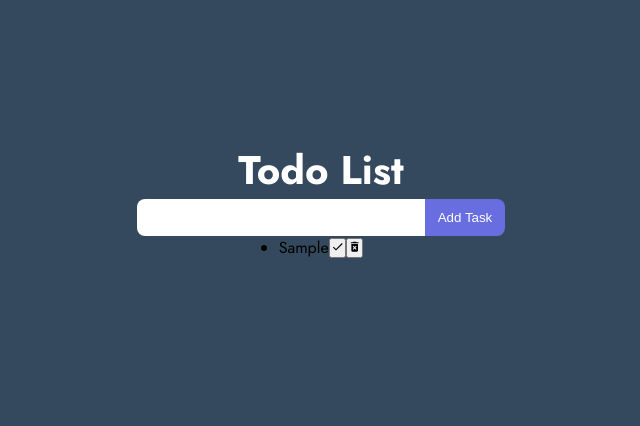
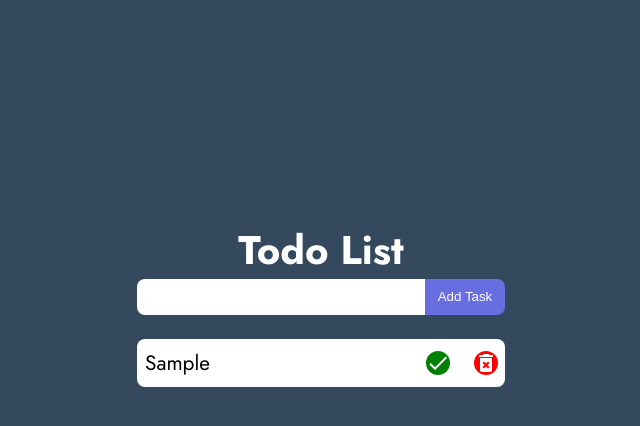
Before and after one commit to muktinathrajbanshi/reactJS2025, a React (Vite) app: page / in a window 1280 px wide. Both pictures are taken after typing "Sample" into the empty fields and a click on the button "Add Task". Shown: the top 426 px of the page, without its empty margins (319-959 px from the left). Built offline with nearby package versions, Linux system fonts and the light colour scheme; a web font is replaced by a local one.

Commit message:
wow one of the biggest challenges is solved regarding design

```diff
--- a/src/projects/Todo/Todo.css
+++ b/src/projects/Todo/Todo.css
@@ -15,7 +15,7 @@
   height: 100vh;
   background-color: #34495e;
   font-family: "Jost", sans-serif;
-  padding-bottom: 25rem;
+  padding-bottom: 12rem;
 }
 
 h1 {
@@ -62,3 +62,60 @@ h1 {
   -ms-transition: background-color 0.3s ease;
   -o-transition: background-color 0.3s ease;
 }
+
+.myUnordList {
+  display: flex;
+  justify-content: center;
+  align-items: center;
+}
+
+.todo-item {
+  display: flex;
+  justify-content: space-between;
+  gap: 1.5rem;
+  padding-right: 0.5rem;
+  align-items: center;
+  width: 23rem;
+  height: 3rem;
+  font-size: 1.3rem;
+  background-color: #fff;
+  margin-top: 1.5rem;
+  padding-left: 0.5rem;
+  border-radius: 0.5rem;
+  -webkit-border-radius: 0.5rem;
+  -moz-border-radius: 0.5rem;
+  -ms-border-radius: 0.5rem;
+  -o-border-radius: 0.5rem;
+}
+
+.todo-item .challenge {
+  width: 20rem;
+  /* background-color: red; */
+}
+
+.todo-item .check-btn,
+.todo-item .delete-btn {
+  display: flex;
+  justify-content: center;
+  align-items: center;
+  width: 1.5rem;
+  height: 1.5rem;
+  font-size: 1.5rem;
+  border-radius: 50%;
+  -webkit-border-radius: 50%;
+  -moz-border-radius: 50%;
+  -ms-border-radius: 50%;
+  -o-border-radius: 50%;
+  background-color: green;
+  color: #fff;
+  border: none;
+  outline: none;
+}
+
+.todo-item .check-btn {
+  margin-left: 12rem;
+}
+
+.todo-item .delete-btn {
+  background-color: red;
+}
--- a/src/projects/Todo/Todo.jsx
+++ b/src/projects/Todo/Todo.jsx
@@ -55,7 +55,9 @@ export const Todo = () => {
                     task.map((curTask, index) => {
                         return (
                             <li key={index} className="todo-item">
+                                <div className="challenge">
                                 <span>{curTask}</span>
+                                </div>
                                 <button className="check-btn">
                                 <MdCheck />
                                 </button>
```
